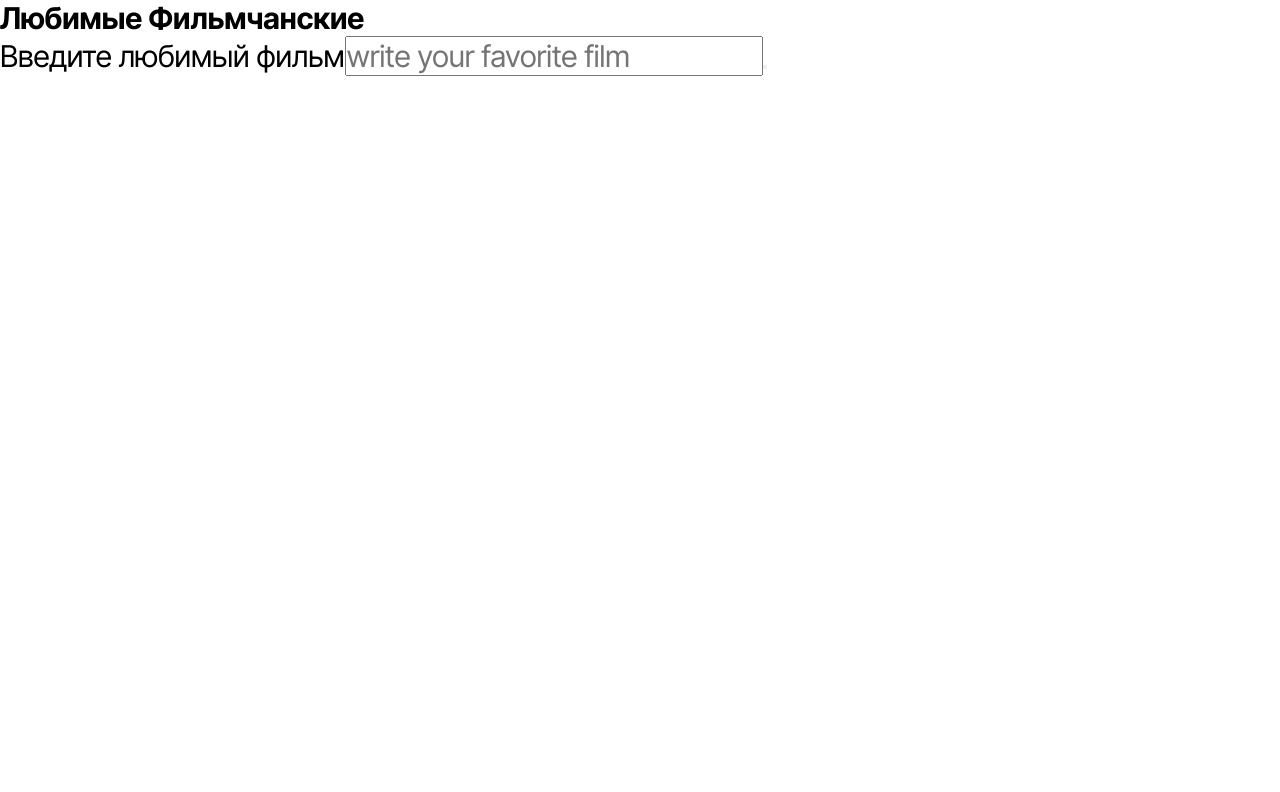
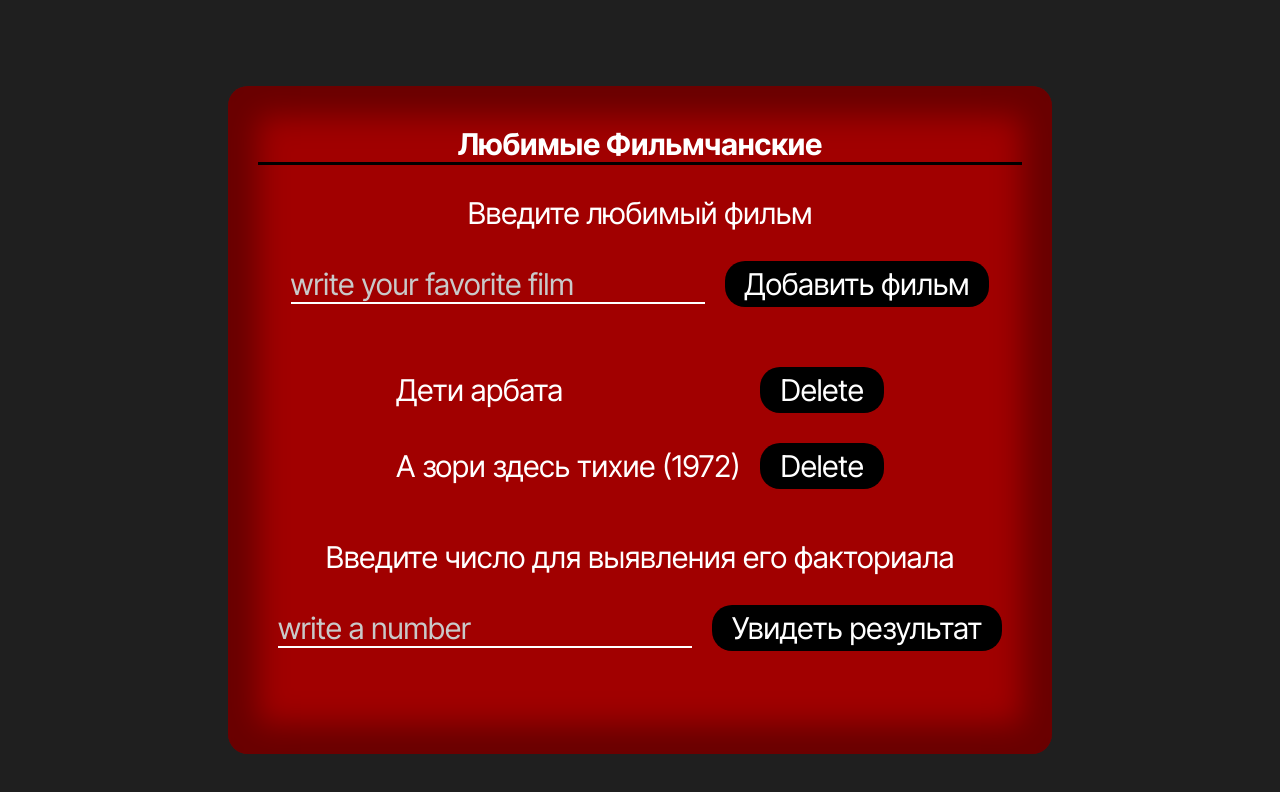
Before and after one commit to rimun23/React-Projects, a React (Create React App) app: page / in a window 1280 px wide. Shown: the top 792 px of the page. Built offline with nearby package versions, Linux system fonts and the light colour scheme.

Commit message:
custom hooks(with movies and factorials)

```diff
--- a/src/App.css
+++ b/src/App.css
@@ -1,7 +1,64 @@
 @import url("https://fonts.googleapis.com/css2?family=Great+Vibes&family=Inter+Tight:ital,wght@0,100..900;1,100..900&display=swap");
 * {
-  margin: 0;
+  margin: 10px 0;
   padding: 0;
   font-family: "Inter Tight", serif;
   font-size: 30px;
+  color: rgb(255, 255, 255);
 }
+body {
+  display: flex;
+  justify-content: center;
+  align-items: center;
+  height: 100vh;
+  background-color: rgb(31, 31, 31);
+}
+.main {
+  display: flex;
+  flex-direction: column;
+  align-items: center;
+  justify-content: center;
+  background-color: rgb(161, 0, 0);
+  border-radius: 20px;
+  padding: 30px;
+  box-shadow: inset 0px 0px 30px 30px rgba(0, 0, 0, 0.349);
+}
+.adding {
+  display: flex;
+  flex-direction: column;
+  align-items: center;
+  justify-content: center;
+}
+.adding * {
+  margin: 10px;
+}
+li {
+  display: flex;
+  justify-content: space-between;
+  list-style: upper-roman;
+  width: 100%;
+  align-items: center;
+}
+h1 {
+  border-bottom: 3px solid black;
+  width: 100%;
+  text-align: center;
+}
+
+button {
+  padding: 5px 20px;
+  margin-left: 20px;
+  background-color: black;
+  border: none;
+  cursor: pointer;
+  border-radius: 20px;
+}
+input {
+  border: none;
+  background-color: transparent;
+  border-bottom: 2px solid white;
+  outline: none;
+}
+input::placeholder {
+  color: rgb(201, 201, 201);
+}
--- a/src/App.jsx
+++ b/src/App.jsx
@@ -2,13 +2,19 @@ import React from "react";
 import useMovies from "./UseFavoriteMovies";
 import MovieList from "./components/MovieList";
 import AddMovies from "./components/AddMovie";
+import useMath from "./UseMath";
+import MathComp from "./components/MathComp";
+import MathRes from "./components/MathRes";
 function App() {
   const { movies, addMovies, removeMovie } = useMovies();
+  const { factorial, numbers } = useMath();
   return (
     <div className="main">
       <h1>Любимые Фильмчанские</h1>
       <AddMovies addMovies={addMovies} />
       <MovieList movies={movies} removeMovie={removeMovie} />
+      <MathComp factorial={factorial} />
+      <MathRes numbers={numbers} />
     </div>
   );
 }
--- a/src/UseFavoriteMovies.js
+++ b/src/UseFavoriteMovies.js
@@ -5,10 +5,10 @@ const useMovies = () => {
     "А зори здесь тихие (1972)",
   ]);
   const addMovies = (movie) => {
-    setMovies([...movies, movie]);
+    setMovies((prevMovies) => [...prevMovies, movie]);
   };
   const removeMovie = (index) => {
-    setMovies(movies.filter((_, i) => i !== index));
+    setMovies((prevMovies) => prevMovies.filter((_, i) => i !== index));
   };
   return { movies, removeMovie, addMovies };
 };
--- /dev/null
+++ b/src/UseMath.js
@@ -0,0 +1,13 @@
+import { useState } from "react";
+const useMath = () => {
+  const [numbers, setNumbers] = useState([]);
+  const factorial = (num) => {
+    if (num === 0 || num === 1) return setNumbers(1);
+    for (var i = num - 1; i >= 1; i--) {
+      num *= i;
+    }
+    return setNumbers(num);
+  };
+  return { factorial, numbers };
+};
+export default useMath;
--- a/src/components/AddMovie.jsx
+++ b/src/components/AddMovie.jsx
@@ -9,15 +9,17 @@ function AddMovies({ addMovies }) {
     }
   };
   return (
-    <form onSubmit={handleSubmit}>
+    <form onSubmit={handleSubmit} className="adding">
       <label>Введите любимый фильм</label>
+      <div className="intBtn">
         <input
           type="text"
           value={movie}
           placeholder="write your favorite film"
           onChange={(e) => setMovie(e.target.value)}
         />
-      <button type="submit"></button>
+        <button type="submit">Добавить фильм</button>
+      </div>
     </form>
   );
 }
--- /dev/null
+++ b/src/components/MathComp.jsx
@@ -0,0 +1,26 @@
+import { useState } from "react";
+function MathComp({ factorial }) {
+  const [number, setNumber] = useState();
+  const handleSubmit = (e) => {
+    e.preventDefault();
+    if (number) {
+      factorial(parseInt(number));
+      setNumber();
+    }
+  };
+  return (
+    <form onSubmit={handleSubmit} className="adding">
+      <label>Введите число для выявления его факториала</label>
+      <div className="intBtn">
+        <input
+          type="number"
+          value={number}
+          placeholder="write a number"
+          onChange={(e) => setNumber(e.target.value)}
+        />
+        <button type="submit">Увидеть результат</button>
+      </div>
+    </form>
+  );
+}
+export default MathComp;
--- /dev/null
+++ b/src/components/MathRes.jsx
@@ -0,0 +1,8 @@
+function MathRes({ numbers }) {
+  return (
+    <div>
+      <h1>{numbers}</h1>
+    </div>
+  );
+}
+export default MathRes;
--- a/src/components/MovieList.jsx
+++ b/src/components/MovieList.jsx
@@ -1,14 +1,18 @@
 import React from "react";
 
 const MovieList = ({ movies, removeMovie }) => {
-  console.log(movies);
-
   return (
-    <ul>
+    <ul className="films">
       {movies.map((movie, index) => (
-        <li key={index}>
+        <li key={index} className="film">
           {movie}
-          <button onClick={removeMovie(index)}>Delete</button>
+          <button
+            onClick={() => {
+              removeMovie(index);
+            }}
+          >
+            Delete
+          </button>
         </li>
       ))}
     </ul>
```
Lines whose indentation alone changed are shown as unchanged.
